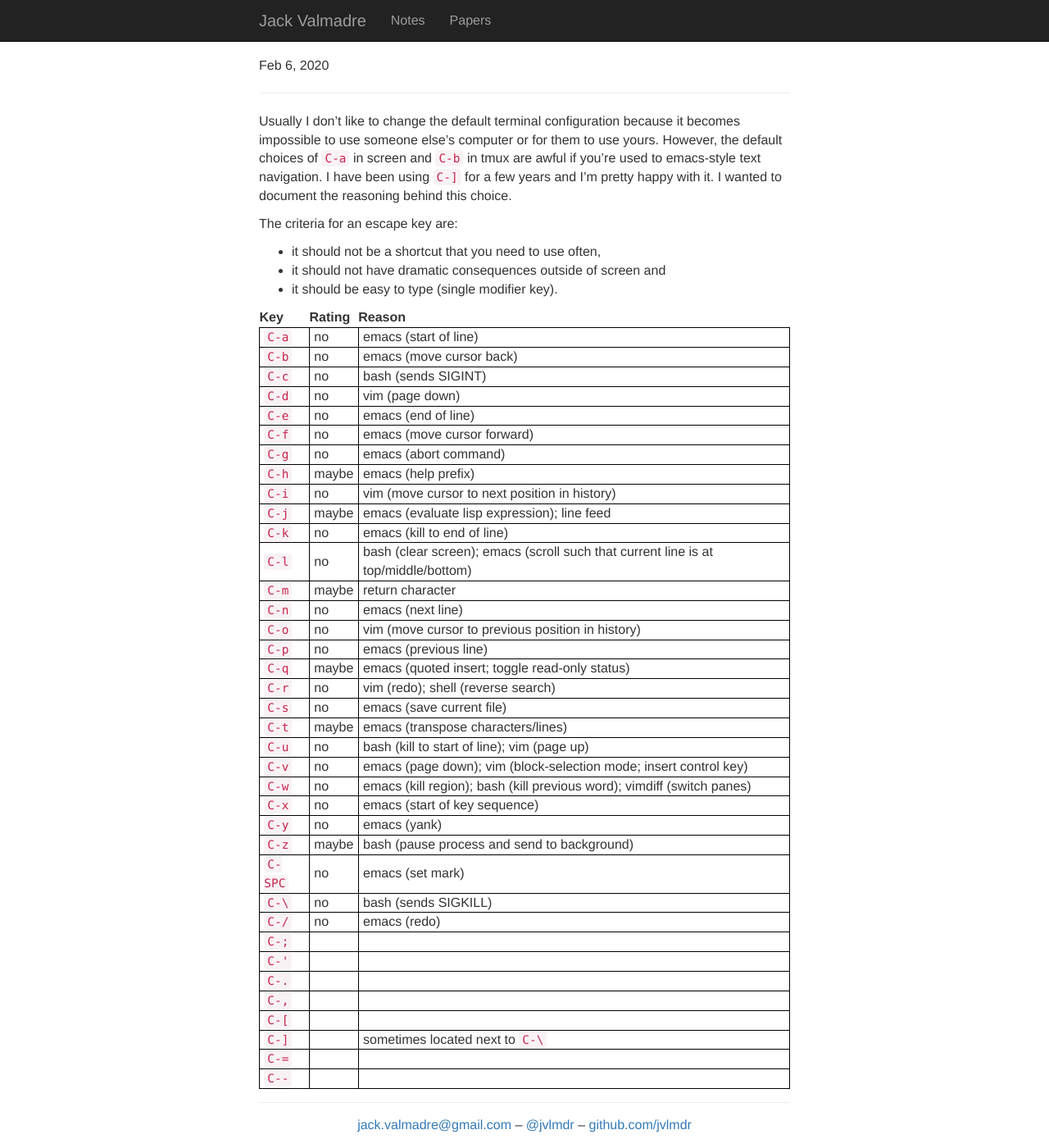
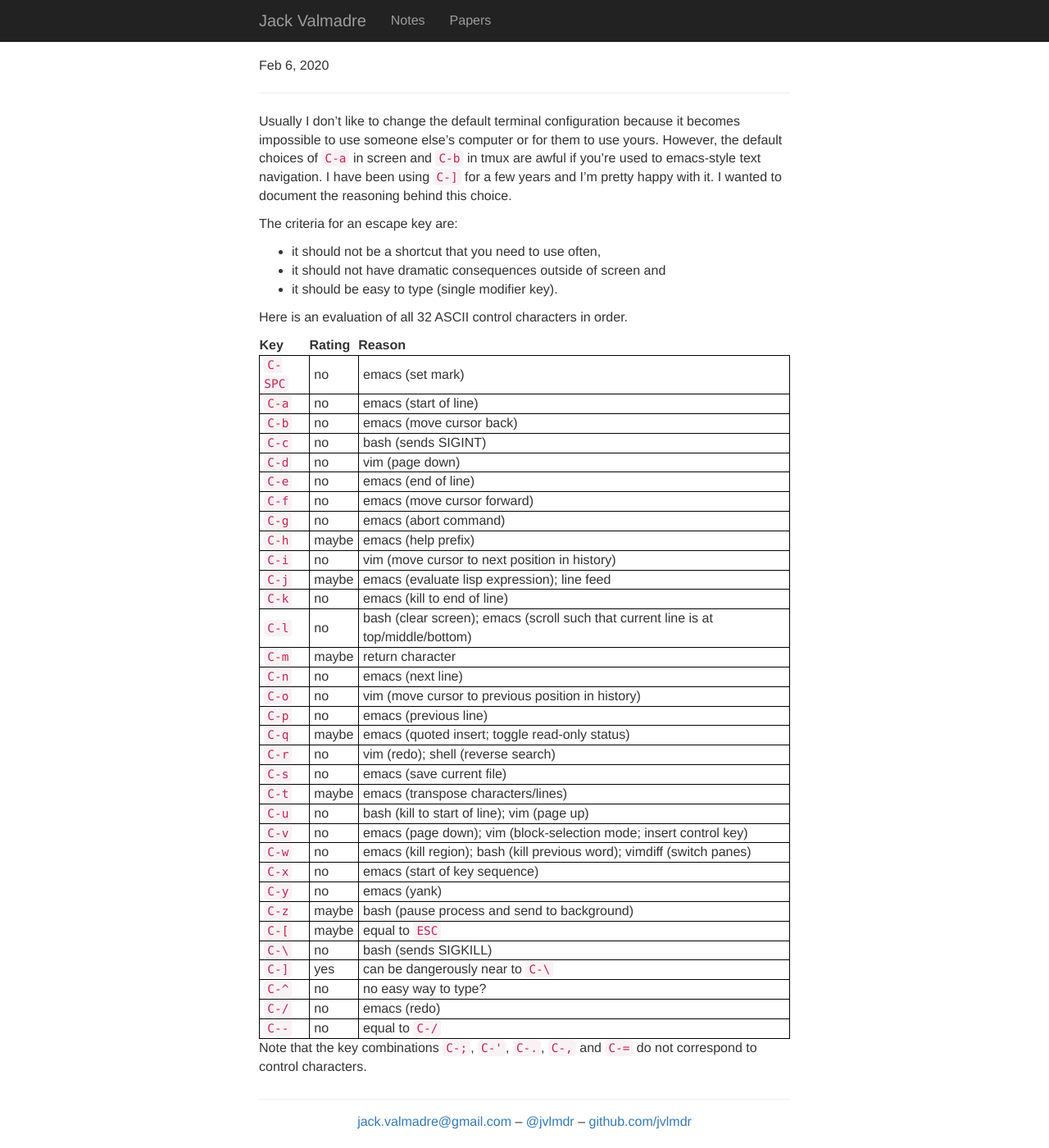
Before and after one commit to jvlmdr/jack.valmadre.net, a Jekyll site: the page built from notes/_posts/2020-02-06-escape-key.md, in a window 1280 px wide and 1400 px high, scrolled down 122 px. Shown: the whole window at 82% size. Built offline with Jekyll 4.4.1, drawn with Linux system fonts in a browser that asks for light colours; nearby versions of some CDN libraries.

Commit message:
Update 2020-02-06-escape-key.md

```diff
--- a/notes/_posts/2020-02-06-escape-key.md
+++ b/notes/_posts/2020-02-06-escape-key.md
@@ -15,8 +15,11 @@ The criteria for an escape key are:
 * it should not have dramatic consequences outside of screen and
 * it should be easy to type (single modifier key).
 
+Here is an evaluation of all 32 ASCII control characters in order.
+
 Key | Rating | Reason
 ----|--------|-------
+`C-SPC` | no | emacs (set mark)
 `C-a` | no | emacs (start of line)
 `C-b` | no | emacs (move cursor back)
 `C-c` | no | bash (sends SIGINT)
@@ -43,14 +46,11 @@ Key | Rating | Reason
 `C-x` | no | emacs (start of key sequence)
 `C-y` | no | emacs (yank)
 `C-z` | maybe | bash (pause process and send to background)
-`C-SPC` | no | emacs (set mark)
+`C-[` | maybe | equal to `ESC`
 `C-\` | no | bash (sends SIGKILL)
+`C-]` | yes | can be dangerously near to `C-\`
+`C-^` | no | no easy way to type?
 `C-/` | no | emacs (redo)
-`C-;` |  |
-`C-'` |  |
-`C-.` |  |
-`C-,` |  |
-`C-[` |  |
-`C-]` |  | sometimes located next to `C-\`
-`C-=` |  |
-`C--` |  |
+`C--` | no | equal to `C-/`
+
+Note that the key combinations `C-;`, `C-'`, `C-.`, `C-,` and `C-=` do not correspond to control characters.
```
